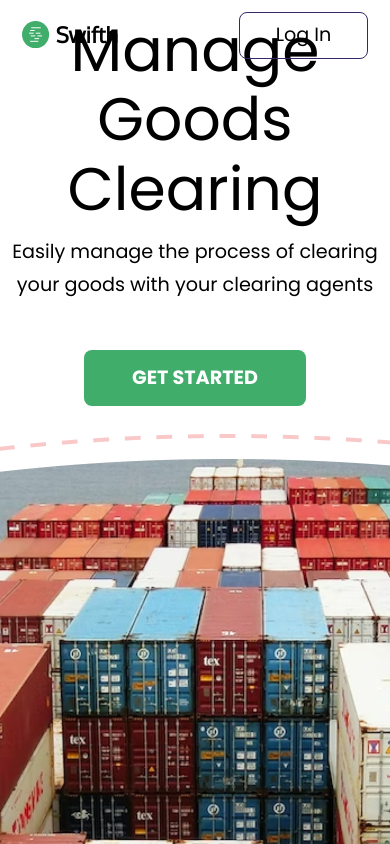
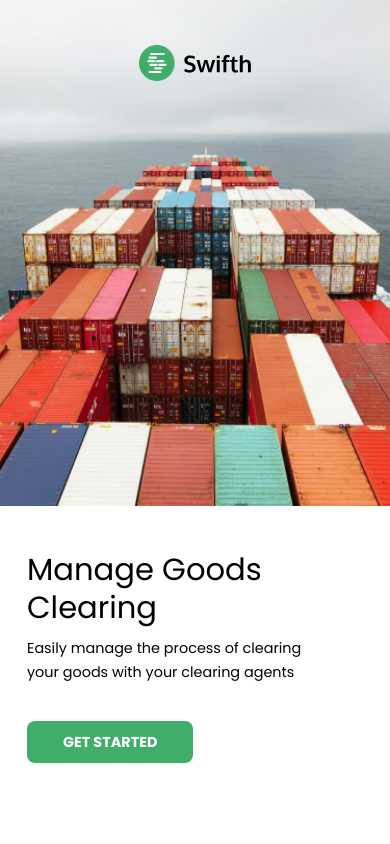
Before and after one commit to projects-for-clients/swifth, a React (Vite) app: page / in a window 390 px wide. Built offline with nearby package versions, Linux system fonts and the light colour scheme.

Commit message:
working on responsiveness

```diff
--- a/src/Context/AppContext.ts
+++ b/src/Context/AppContext.ts
@@ -5,7 +5,7 @@ export type MessageType = 'error' | 'success'
 interface IAuthContext {
   setStep: Dispatch<SetStateAction<number>>;
   step: number;
-  errorMessage: string
-  setErrorMessage: Dispatch<SetStateAction<string>>
+  errorMessage: string | null
+  setErrorMessage: Dispatch<SetStateAction<string | null>>
 }
 export const AuthContext = createContext<IAuthContext>(null as any);
--- a/src/components/Header.tsx
+++ b/src/components/Header.tsx
@@ -9,8 +9,8 @@ export default () => {
     <div className="header">
       <div className="header__container">
         <div className="header__left">
-          <img src="/logo.svg" alt="" width={28} height={28} />
-          <h3 className="header__left--logoText">Swifth</h3>
+          <img src="/logo_with_text.svg" alt="" />
+          {/* <h3 className="header__left--logoText">Swifth</h3> */}
         </div>
         <div className="header__right">
           <button className="btn header__right--btn" onClick={openModal}>
--- a/src/components/Hero.tsx
+++ b/src/components/Hero.tsx
@@ -8,6 +8,9 @@ const Hero = () => {
 
   return (
     <div className={`hero`}>
+        <div className="hero__mobileImg">
+          <img src="mobileHero.png" alt="" />
+        </div>
       <div className="hero__container">
         <h1 className="hero__header <sm:text-lg ">Manage Goods Clearing</h1>
         <p className="hero__text">
--- a/src/components/Modal.tsx
+++ b/src/components/Modal.tsx
@@ -12,7 +12,7 @@ function Modal({ children }: IModal) {
   const modalData = useAppSelector(modalSelector);
   const dispatch = useAppDispatch();
   const [step, setStep] = useState(0);
-  const [errorMessage, setErrorMessage] = useState<string>(null as any);
+  const [errorMessage, setErrorMessage] = useState<string | null>(null);
 
   const messageType = 'error';
 
--- a/src/sass/abstracts/mixins.scss
+++ b/src/sass/abstracts/mixins.scss
@@ -63,7 +63,7 @@
   }
 
   @if $breakpoint==big-desktop {
-    @media only screen and (max-width: 112.5em) {
+    @media only screen and (min-width: 112.5em) {
       //1800/16px
       @content;
     }
--- a/src/sass/base/base.scss
+++ b/src/sass/base/base.scss
@@ -26,7 +26,7 @@ html {
     font-size: 56.25%; //1 rem = 9px, 9/16 = 50%
   }
 
-  @include respond(desktop) {
+  @include respond(big-desktop) {
     font-size: 75%; //1rem = 12, 12/16
   }
 
--- a/src/sass/base/typography.scss
+++ b/src/sass/base/typography.scss
@@ -60,7 +60,10 @@ p {
     margin: 0 auto;
     position: relative;
     min-height: 50vh;
-    // height: calc(100% + 2rem);
+
+    @include respond(phone){
+
+    }
   }
   &__message {
     border-radius: $border-radius;
@@ -70,7 +73,7 @@ p {
     margin: 0 auto;
     position: relative;
     margin-bottom: 1rem;
-    // height: calc(100% + 2rem);
+
   }
 
 
--- a/src/sass/components/header.scss
+++ b/src/sass/components/header.scss
@@ -4,24 +4,41 @@
     z-index: 3;
 
   &__container{
-
     position: absolute;
     display: flex;
     justify-content: space-between;
     margin-top: 1rem;
     width: 100%;
+
+     @include respond(phone) {
+        justify-content: center;
+      }
   }
 
   &__left {
     display: flex;
     align-items: center;
+
     gap: 0.5rem;
 
-    &--logoText {
-      font-family: 'Oxygen';
-      font-weight: 700;
-      font-size: 1.8rem;
+    img{
+      width: 9rem;
+
+      @include respond(phone){
+        width: 12.5rem;
+        margin-top: 4rem;
+      }
     }
+
+    // &--logoText {
+    //   font-family: 'Oxygen';
+    //   font-weight: 700;
+    //   font-size: 1.8rem;
+
+    //   @include respond(phone){
+    //     font-size: 3rem;
+    //   }
+    // }
   }
 
   &__right {
@@ -29,6 +46,10 @@
       border: 1px solid $color-tertiary;
       border-radius: $border-radius;
       padding: 0.5rem 3rem;
+
+      @include respond(phone) {
+        display: none;
+      }
     }
   }
 }
--- a/src/sass/pages/home.scss
+++ b/src/sass/pages/home.scss
@@ -28,10 +28,40 @@
     background: url('/heroEllipse.png') no-repeat bottom;
   }
 
+  &__mobileImg{
+    display: none;
+  }
+
+  @include respond(phone) {
+    &::before,
+    &::after {
+      display: none;
+    }
+
+    &__mobileImg{
+      background-color: red;
+      display: flex;
+      width: 100%;
+      position: relative;
+
+
+      img{
+        width: 100%;
+
+      }
+
+    }
+
+    display: grid;
+    grid-template-rows: 60% auto;
+    justify-items: start;
+  }
+
+
+
   &__container {
     display: grid;
     justify-items: center;
-    // justify-content: center;
     align-content: center;
     height: 100%;
     gap: 1rem;
@@ -40,6 +70,23 @@
     text-align: center;
 
     transform: translateY(-25%);
+
+    @include respond(tab-land) {
+      transform: translateY(-20%);
+    }
+
+    @include respond(phone){
+      height: auto;
+      transform: none;
+      justify-items: start;
+      align-content: baseline;
+      margin-top: 5rem;
+      text-align: left;
+
+      max-width: 80%;
+      padding-left: 3rem;
+    }
+
   }
 
   &__header {
@@ -47,10 +94,23 @@
     max-width: 40rem;
     line-height: 5.8rem;
     font-weight: 400;
+
+
+
+    @include respond(phone) {
+      line-height: 4.2rem;
+      font-size: 3.4rem;
+      max-width: none;
+    }
   }
 
   &__text {
     max-width: 51rem;
+
+    @include respond(phone){
+      max-width: none;
+      text-align: left;
+    }
   }
 
   &__btn {
```
Also changed, not shown: public/logo_with_text.svg (added), public/mobileHero.png (added).
